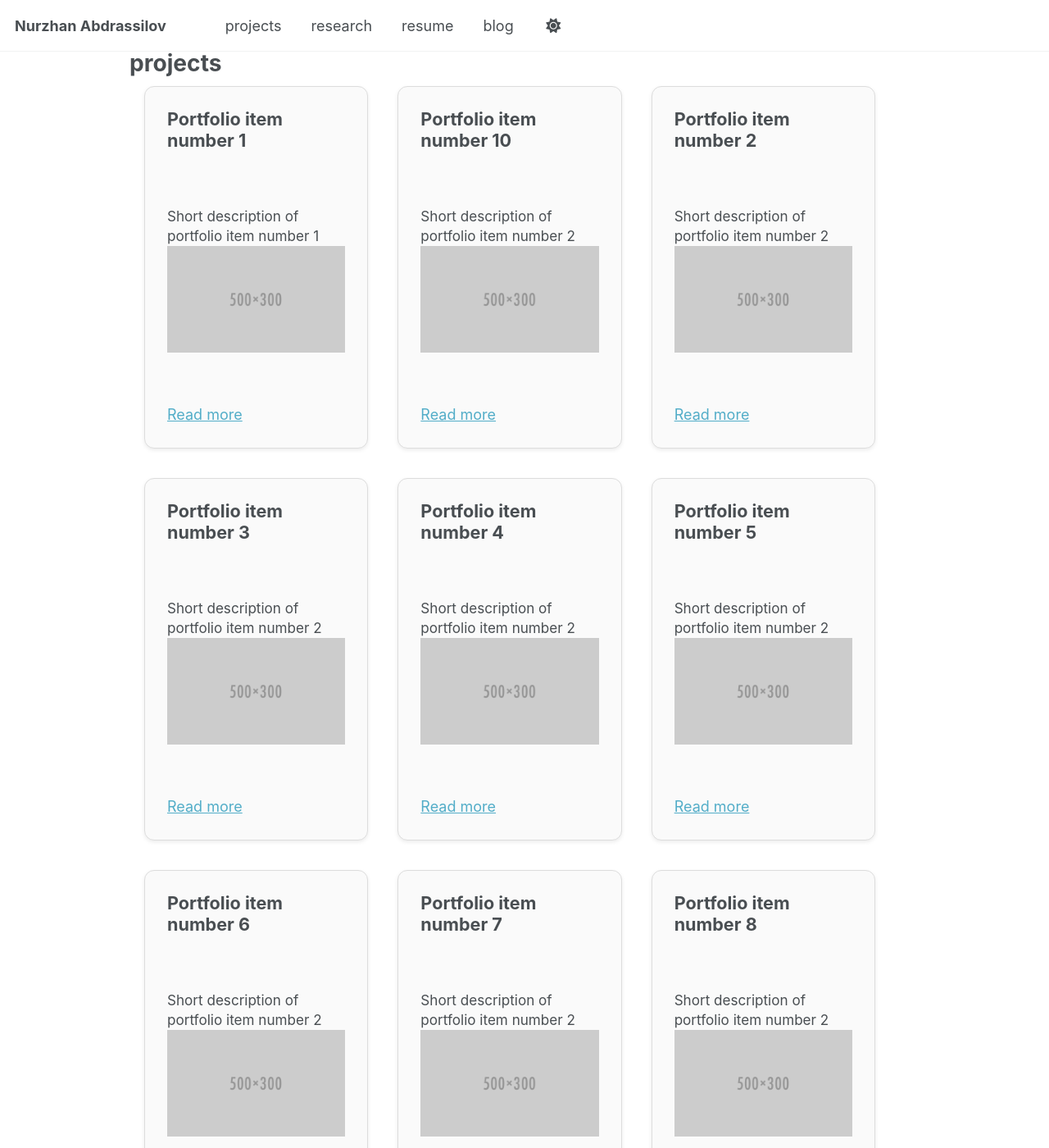
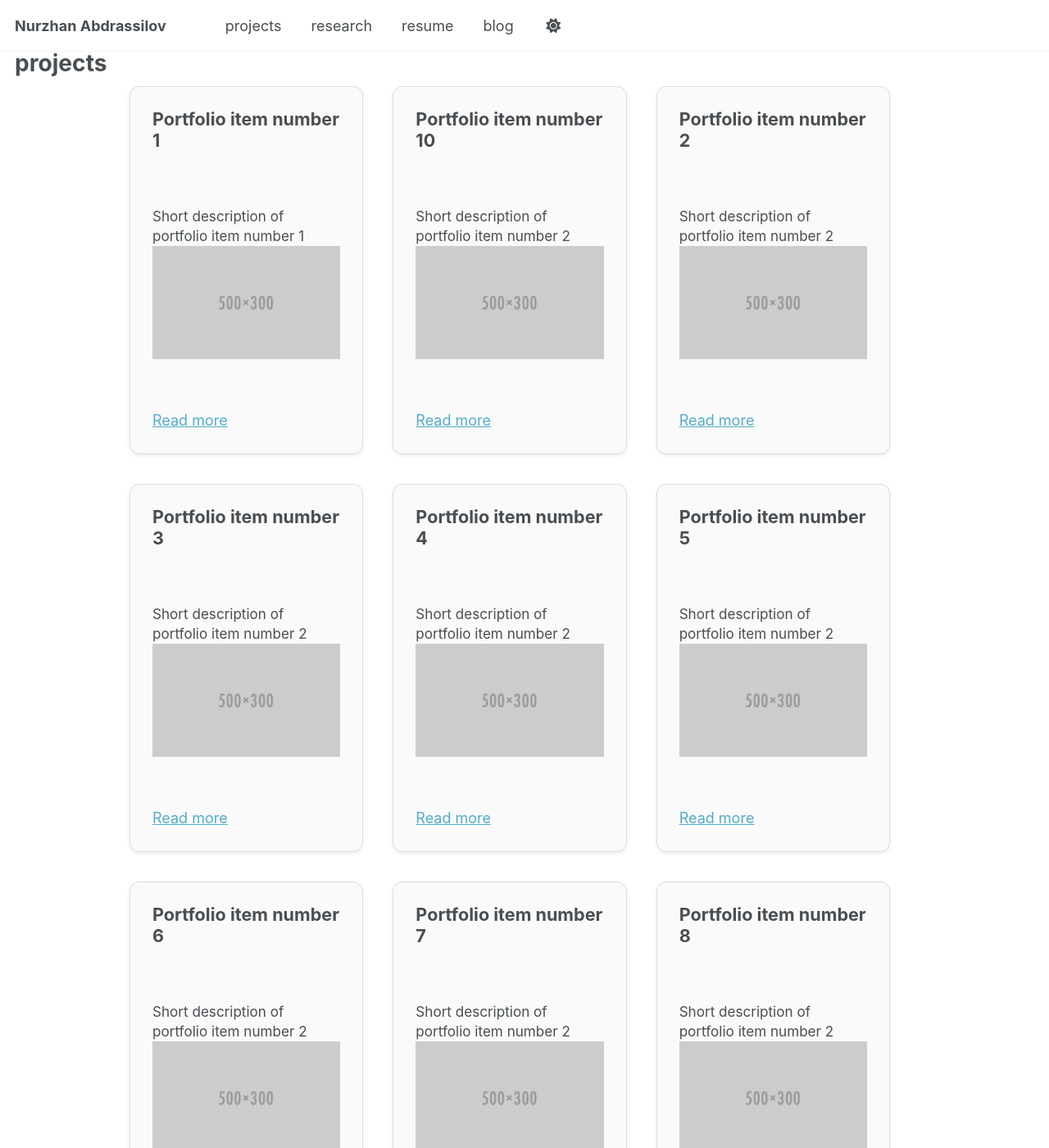
Before and after one commit to NurzhanAbdrassilov/nurzhanabdrassilov.github.io, a Jekyll site: the page built from _pages/projects.md, in a window 1280 px wide and 1400 px high. Shown: the whole window at 82% size. Built offline with Jekyll 4.4.1, drawn with Linux system fonts in a browser that asks for light colours.

Commit message:
more wider

```diff
--- a/assets/css/main.scss
+++ b/assets/css/main.scss
@@ -80,14 +80,14 @@
 }
 
 .projects-page-wrapper {
-  max-width: 1000px;
+  max-width: 1600px;
   margin: 0 auto;
   padding: 0 1rem;
 }
 
 .projects-page-wrapper .page__title {
-  text-align: left;
-  margin-left: 0;
+  text-align: left !important;
+  margin-left: 0 !important;
 }
 
 
```
